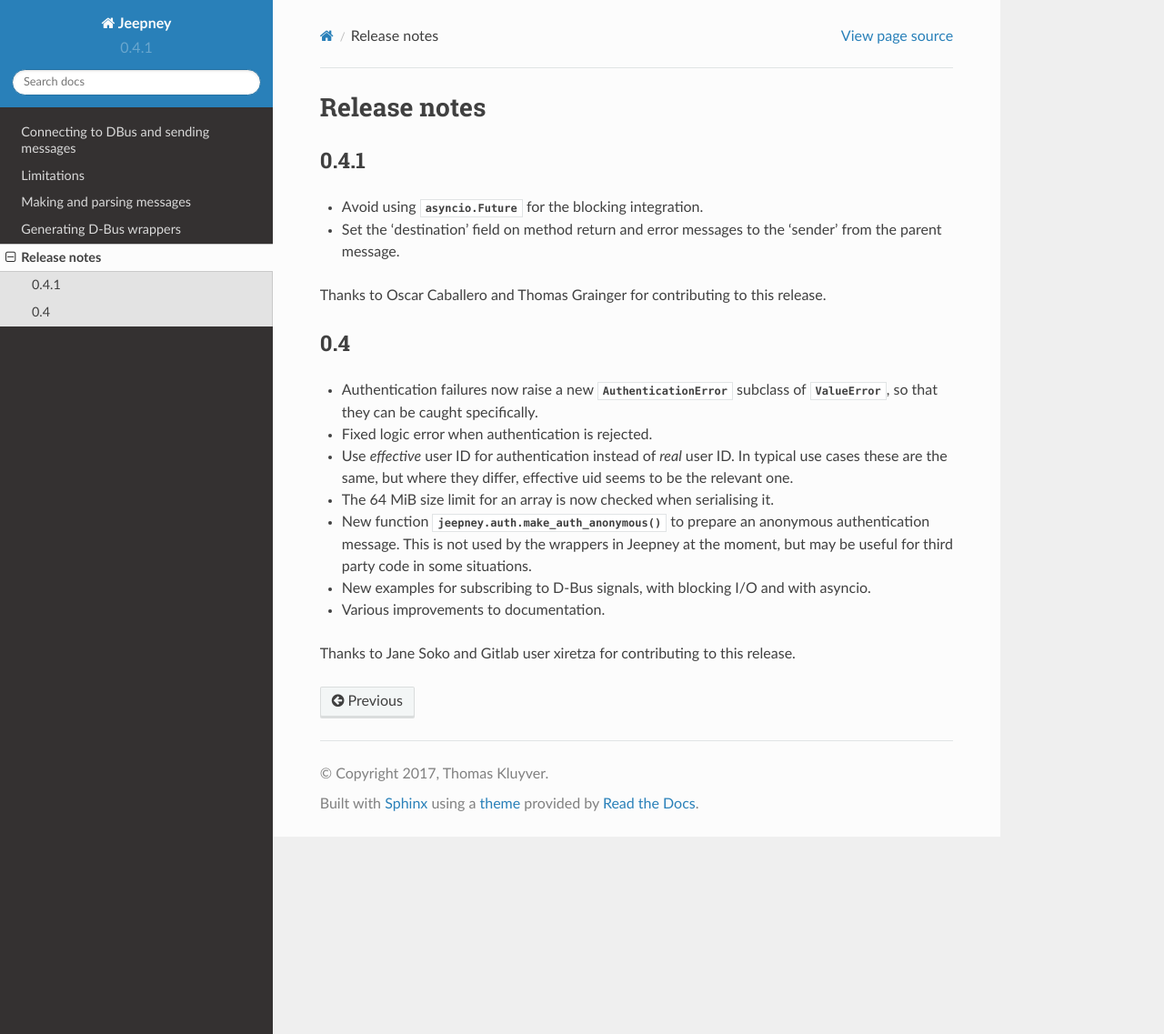
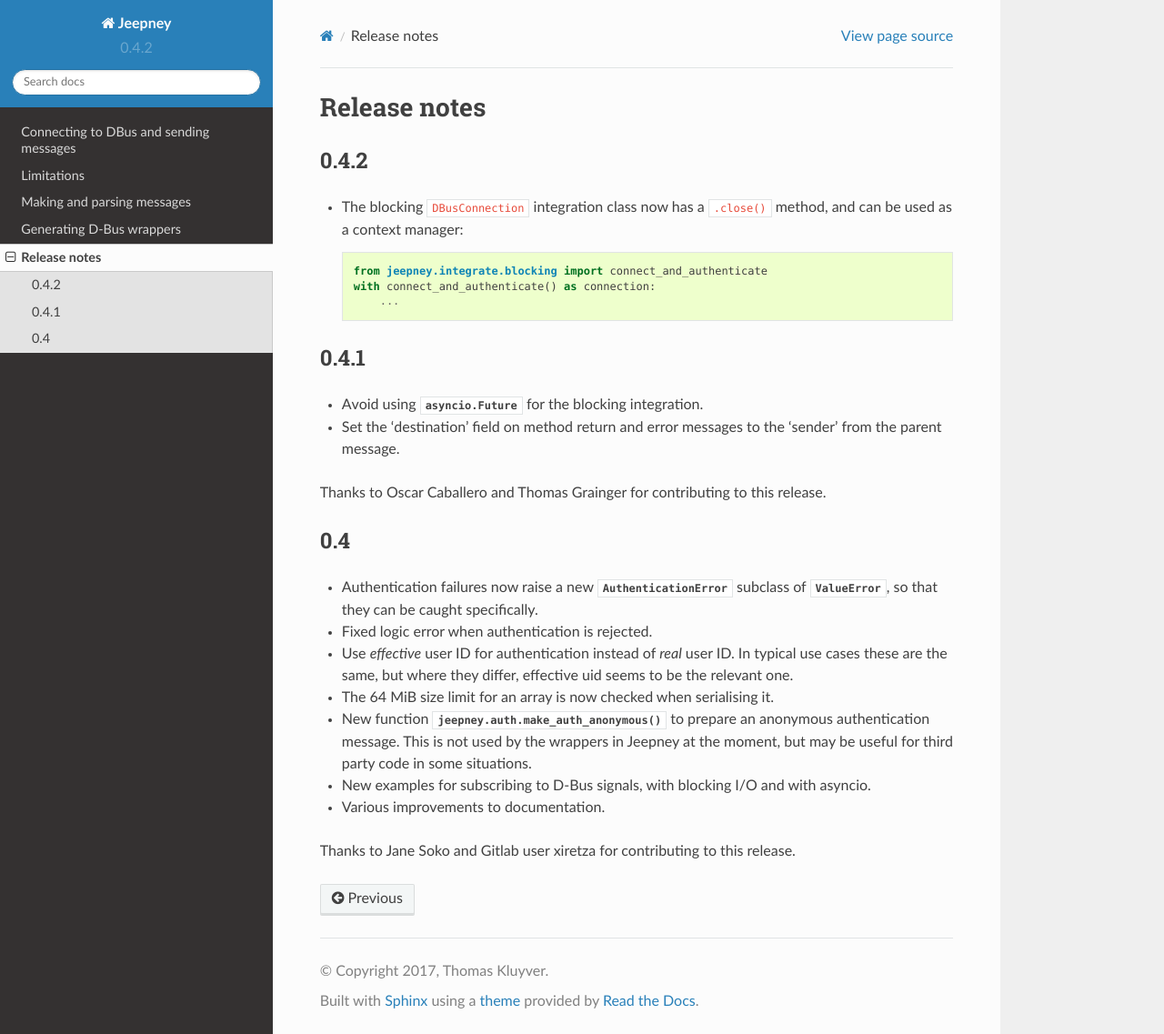
Before and after one commit to alvistack/takluyver-jeepney, a Sphinx documentation site: the page built from docs/release-notes.rst, in a window 1280 px wide and 1137 px high. Shown: the whole window at 91% size. Built offline with Sphinx 7.4.7 and the Read the Docs theme 2.0.0, drawn with Linux system fonts in a browser that asks for light colours.

Commit message:
Prepare for 0.4.2

```diff
--- a/docs/release-notes.rst
+++ b/docs/release-notes.rst
@@ -1,5 +1,15 @@
 Release notes
 =============
+
+0.4.2
+-----
+
+* The blocking ``DBusConnection`` integration class now has a ``.close()``
+  method, and can be used as a context manager::
+
+    from jeepney.integrate.blocking import connect_and_authenticate
+    with connect_and_authenticate() as connection:
+        ...
 
 0.4.1
 -----
--- a/jeepney/__init__.py
+++ b/jeepney/__init__.py
@@ -5,4 +5,4 @@
 from .bus import find_session_bus, find_system_bus
 from .wrappers import *
 
-__version__ = '0.4.1'
+__version__ = '0.4.2'
--- a/pyproject.toml
+++ b/pyproject.toml
@@ -1,6 +1,6 @@
 [build-system]
-requires = ["flit"]
-build-backend = "flit.buildapi"
+requires = ["flit_core >=2,<3"]
+build-backend = "flit_core.buildapi"
 
 [tool.flit.metadata]
 module = "jeepney"
```
